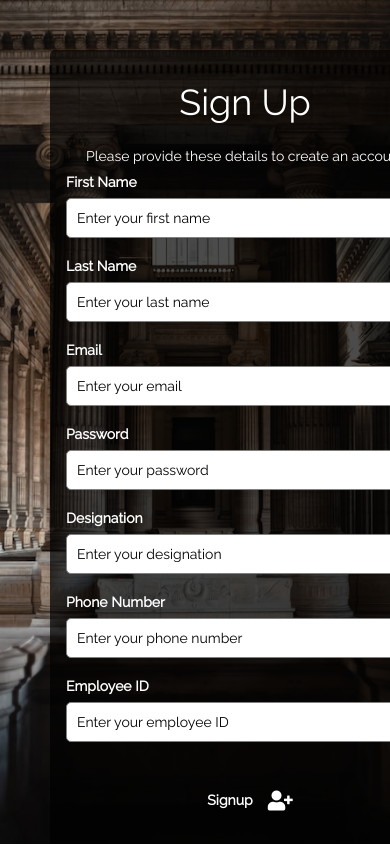
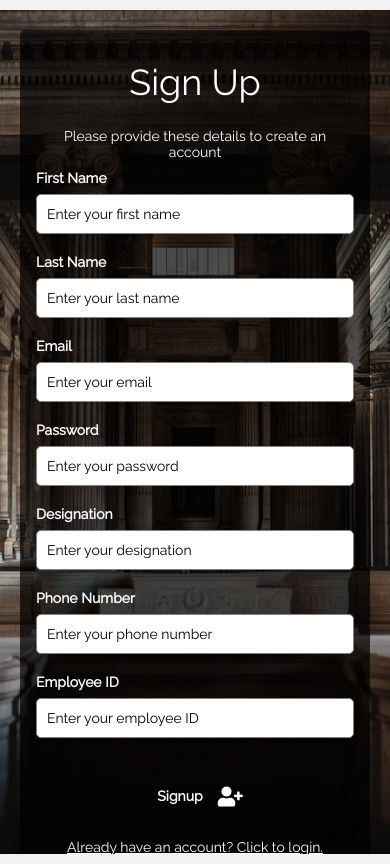
Before and after one commit to Intelligent-Survellience-System-ITSS/ITSS-Front-End, a React Native app: screen /Signup in a window 390 px wide. Both pictures are taken after a click on the element "Don't have an account? Click to sign up.". Built offline with nearby package versions, Linux system fonts and the light colour scheme.

Commit message:
sign up and login system implemented.

```diff
--- a/components/Login.js
+++ b/components/Login.js
@@ -20,22 +20,51 @@ function Login({ navigation }) {
     const [email, setEmail] = useState('');
     const [password, setPassword] = useState('');
 
-    const handleLogin = () => {
+    const handleLogin = async () => {
         console.log('Email: ' + email);
         console.log('Password: ' + password);
 
-        // Navigate to the Home screen
-        navigation.replace('HomeScreen');
+        try {
+            const response = await fetch("https://itss-2798c-default-rtdb.firebaseio.com/users.json");
+              alert("Fetching")
+            if (!response.ok) {
+              throw new Error("Failed to fetch data");
+            }
+
+            const data = await response.json();
+            Object.values(data).find((user) => {
+                if (user.email === email && user.password === password) {
+                       // Navigate to the Home screen
+                    alert("Logging in...")
+                    navigation.replace('HomeScreen');
+                } else {
+                    alert("Add correct credentials")
+
+                    setEmail('');
+                    setPassword('');
+
+                    console.log("Wrong Credentials")
+                }
+            })
+            // Check if 'password' property exists before logging
+
+          } catch (error) {
+            console.error("Error fetching data:", error.message);
+          }
+
+
     };
 
     const goToSignup = () => {
         navigation.navigate('Signup');
     };
 
+
     return (
         <SafeAreaView
             style={styles.main}
         >
+
             <ImageBackground
                 source={require('../assets/pictures/courthouse-building.jpg')}
                 style={styles.main}>
@@ -54,6 +83,7 @@ function Login({ navigation }) {
                             placeholder="Enter your email"
                             value={email}
                             onChangeText={(text) => setEmail(text)}
+                            inputMode='email'
                         />
                     </View>
                     <View style={styles.inputContainer}>
--- a/components/Settings.js
+++ b/components/Settings.js
@@ -41,12 +41,12 @@ const Settings = () => {
 const styles = StyleSheet.create({
     container: {
         flex: 1,
+        backgroundColor: colors.black
     },
     settingsText: {
         fontSize: 32,
         color: colors.orange,
         textAlign: 'center',
-        backgroundColor: colors.black,
         fontFamily: 'Raleway-Regular',
         margin: 10
     },
--- a/components/Signup.js
+++ b/components/Signup.js
@@ -30,17 +30,40 @@ function Signup() {
   const [phoneNumber, setPhoneNumber] = useState('');
   const [employeeId, setEmployeeId] = useState('');
 
-  const handleSignup = () => {
-    console.log('First Name: ' + firstName);
-    console.log('Last Name: ' + lastName);
-    console.log('Email: ' + email);
-    console.log('Password: ' + password);
-    console.log('Designation: ' + designation);
-    console.log('Phone Number: ' + phoneNumber);
-    console.log('Employee ID: ' + employeeId);
-
-    navigation.replace('HomeScreen');
-  };
+  // const signUp = () => {
+  //   firstName,
+  //   lastName,
+  //   email,
+  //   password,
+  //   designation,
+  //   phoneNumber,
+  //   employeeId
+  // }
+  const fetchData = async () => {
+    const response =  await fetch("https://itss-2798c-default-rtdb.firebaseio.com/users.json", {
+      method:"POST",
+      headers: {
+        'Content-Type':" application/json",
+      },
+      body: JSON.stringify({
+        firstName,
+        lastName,
+        email,
+        password,
+        designation,
+        phoneNumber,
+        employeeId
+      }),
+    })
+    alert("Registered successfully.")
+    console.log(response)
+    if(!response) {
+      throw new Error("Failed.")
+    }
+    const data = await response.json();
+    console.log("Data sent: ", data);
+    navigation.replace('Login');
+  }
 
   const goToLogin = () => {
     navigation.navigate('Login');
@@ -48,11 +71,12 @@ function Signup() {
 
   return (
     <SafeAreaView style={styles.main}>
-        <ScrollView>
       <ImageBackground
         source={require('../assets/pictures/signup_bg.jpg')}
         style={styles.backgroundImage}
       >
+        <ScrollView style={styles.scrollContainer}>
+
         <View style={styles.container}>
           <Text style={styles.signup}>Sign Up</Text>
           <Text style={styles.normalText}>
@@ -65,6 +89,7 @@ function Signup() {
             placeholder="Enter your first name"
             value={firstName}
             onChangeText={(text) => setFirstName(text)}
+            inputMode='text'
           />
 
           <Text style={styles.label}>Last Name</Text>
@@ -73,6 +98,7 @@ function Signup() {
             placeholder="Enter your last name"
             value={lastName}
             onChangeText={(text) => setLastName(text)}
+            inputMode='text'
           />
 
           <Text style={styles.label}>Email</Text>
@@ -81,6 +107,7 @@ function Signup() {
             placeholder="Enter your email"
             value={email}
             onChangeText={(text) => setEmail(text)}
+            inputMode='email'
           />
 
           <Text style={styles.label}>Password</Text>
@@ -98,6 +125,7 @@ function Signup() {
             placeholder="Enter your designation"
             value={designation}
             onChangeText={(text) => setDesignation(text)}
+            inputMode='text'
           />
 
           <Text style={styles.label}>Phone Number</Text>
@@ -106,6 +134,7 @@ function Signup() {
             placeholder="Enter your phone number"
             value={phoneNumber}
             onChangeText={(text) => setPhoneNumber(text)}
+            inputMode='tel'
           />
 
           <Text style={styles.label}>Employee ID</Text>
@@ -114,9 +143,10 @@ function Signup() {
             placeholder="Enter your employee ID"
             value={employeeId}
             onChangeText={(text) => setEmployeeId(text)}
+            inputMode='numeric'
           />
 
-          <TouchableOpacity onPress={handleSignup} style={styles.signupButton}>
+          <TouchableOpacity onPress={fetchData} style={styles.signupButton}>
             <Text style={styles.buttonText}>Signup</Text>
             <FontAwesome5 name="user-plus" size={20} color="white" style={styles.icon} />
           </TouchableOpacity>
@@ -125,8 +155,9 @@ function Signup() {
             Already have an account? Click to login.
           </Text>
         </View>
+
+      </ScrollView>
       </ImageBackground>
-      </ScrollView>
     </SafeAreaView>
   );
 }
@@ -136,6 +167,7 @@ const styles = StyleSheet.create({
     flex: 1,
     justifyContent: 'center',
     alignItems: 'center',
+    margin: 10
   },
   backgroundImage: {
     width: screenWidth,
@@ -168,8 +200,11 @@ const styles = StyleSheet.create({
     padding: 16,
     backgroundColor: 'rgba(0, 0, 0, 0.7)',
     borderRadius: 5,
-    margin: 50,
-    width: screenWidth,
+    margin: 20,  // Adjust margin to provide spacing from screen edges
+    width: screenWidth - 40,  // Adjust width to provide spacing on both sides
+  },
+  scrollContainer: {
+    flexGrow: 1,
   },
   label: {
     fontWeight: 'bold',
@@ -185,8 +220,10 @@ const styles = StyleSheet.create({
     paddingLeft: 10,
     borderRadius: 5,
     backgroundColor: 'white',
-    fontFamily: 'Raleway-Regular'
+    fontFamily: 'Raleway-Regular',
+    color: 'black',  // Set the text color to ensure visibility
   },
+
   loginText: {
     color: 'white',
     marginTop: 15,
--- a/package.json
+++ b/package.json
@@ -20,6 +20,7 @@
     "expo-file-system": "~15.4.5",
     "expo-font": "~11.4.0",
     "expo-status-bar": "~1.6.0",
+    "firebase": "^10.7.1",
     "git": "^0.1.5",
     "react": "18.2.0",
     "react-dom": "18.2.0",
```
Also changed, not shown: 1 other file (tests, documents, lock files or other folders).
